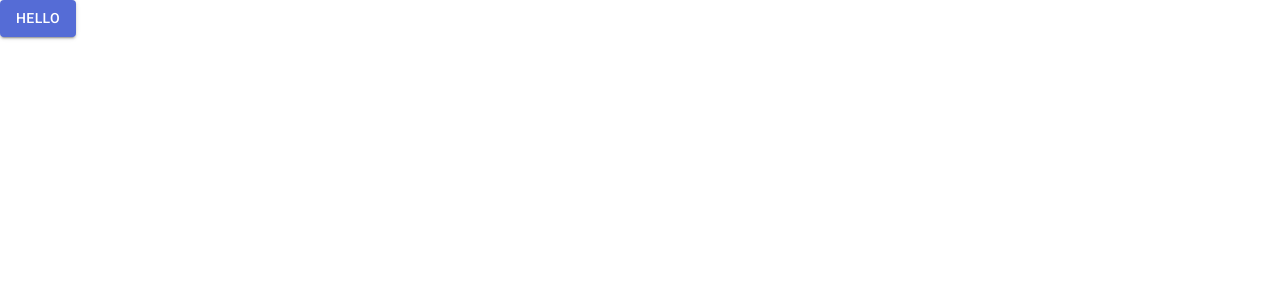
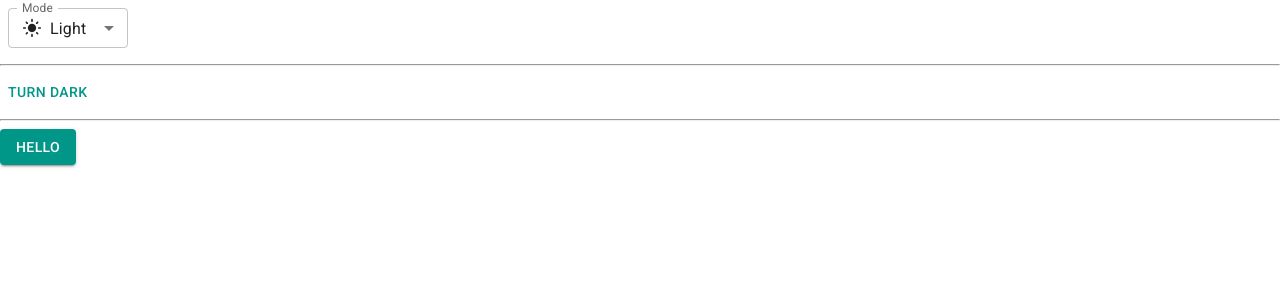
Before and after one commit to lengocson510534/trello-web, a React (Vite) app: page / in a window 1280 px wide. Shown: the top 300 px of the page. Built offline with nearby package versions, Linux system fonts and the light colour scheme.

Commit message:
dark_light_mode

```diff
--- a/src/App.jsx
+++ b/src/App.jsx
@@ -1,8 +1,75 @@
 import Button from '@mui/material/Button'
+import { useColorScheme } from '@mui/material/styles'
+
+import InputLabel from '@mui/material/InputLabel'
+import MenuItem from '@mui/material/MenuItem'
+import FormControl from '@mui/material/FormControl'
+import Select from '@mui/material/Select'
+import LightModeIcon from '@mui/icons-material/LightMode'
+import DarkModeOutlinedIcon from '@mui/icons-material/DarkMode'
+import SettingsBrightnessIcon from '@mui/icons-material/SettingsBrightness'
+import Box from '@mui/material/Box'
+
+function ModeSelect() {
+  const { mode, setMode } = useColorScheme()
+  const handleChange = (event) => {
+    const selectMode = event.target.value
+    setMode(selectMode)
+  }
+
+  return (
+    <FormControl sx={{ m: 1, minWidth: 120 }} size="small">
+      <InputLabel id="label-select-light-mode">Mode</InputLabel>
+      <Select
+        labelId="label-select-light-mode"
+        id="select-light-mode"
+        value={mode}
+        label="Mode"
+        onChange={handleChange}
+      >
+        <MenuItem value='light'>
+          <Box sx={{ display: 'flex', alignItems: 'center', gap: 1 }}>
+            <LightModeIcon fontSize='small' />
+            Light
+          </Box>
+        </MenuItem>
+        <MenuItem value='dark'>
+          <Box sx={{ display: 'flex', alignItems: 'center', gap: 1 }}>
+            <DarkModeOutlinedIcon fontSize='small' />
+            Dark
+          </Box>
+        </MenuItem>
+        <MenuItem value='system'>
+          <Box sx={{ display: 'flex', alignItems: 'center', gap: 1 }}>
+            <SettingsBrightnessIcon fontSize='small' />
+            System
+          </Box>
+        </MenuItem>
+      </Select>
+    </FormControl>
+  )
+}
+
+function ModeToggle() {
+  const { mode, setMode } = useColorScheme()
+  return (
+    <Button
+      onClick={() => {
+        setMode(mode === 'light' ? 'dark' : 'light')
+      }}
+    >
+      {mode === 'light' ? 'Turn dark' : 'Turn light'}
+    </Button>
+  )
+}
 
 function App() {
   return (
     <>
+      <ModeSelect />
+      <hr />
+      <ModeToggle />
+      <hr />
       <Button variant='contained'>Hello</Button>
     </>
   )
--- a/src/main.jsx
+++ b/src/main.jsx
@@ -2,14 +2,14 @@ import React from 'react'
 import ReactDOM from 'react-dom/client'
 import App from './App.jsx'
 import CssBaseline from '@mui/material/CssBaseline'
-import { ThemeProvider } from '@mui/material/styles'
+import { Experimental_CssVarsProvider as CssVarsProvider } from '@mui/material/styles'
 import theme from './theme'
 
 ReactDOM.createRoot(document.getElementById('root')).render(
   <React.StrictMode>
-    <ThemeProvider theme={theme}>
+    <CssVarsProvider theme={theme}>
       <CssBaseline />
       <App />
-    </ThemeProvider>
+    </CssVarsProvider>
   </React.StrictMode>
 )
--- a/src/theme.js
+++ b/src/theme.js
@@ -1,19 +1,23 @@
-import { createTheme } from '@mui/material/styles'
-import { red } from '@mui/material/colors'
+import { experimental_extendTheme as extendTheme } from '@mui/material/styles'
+import { cyan, deepOrange, orange, teal } from '@mui/material/colors'
 
 // Create a theme instance.
-const theme = createTheme({
-  palette: {
-    primary: {
-      main: '#556cd6'
+const theme = extendTheme({
+  colorSchemes: {
+    light: {
+      palette: {
+        primary: teal,
+        secondary: deepOrange
+      }
     },
-    secondary: {
-      main: '#19857b'
-    },
-    error: {
-      main: red.A400
+    dark: {
+      palette: {
+        primary: cyan,
+        secondary: orange
+      }
     }
   }
+  // ...other properties
 })
 
 export default theme
```
